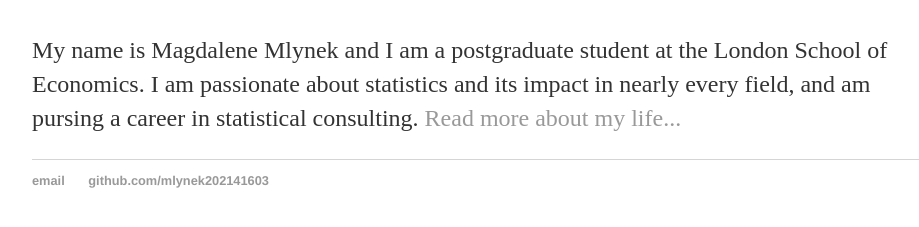
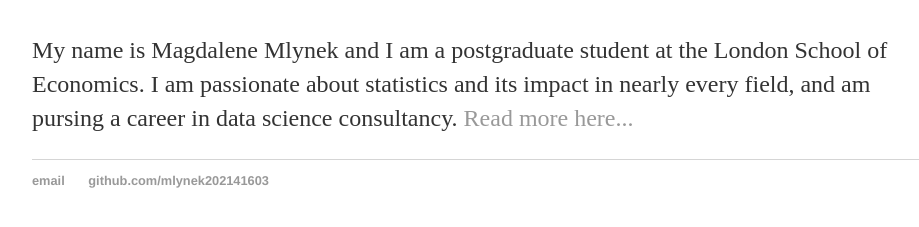
Before and after one commit to mlynek202141603/mlynek202141603.github.io, a Jekyll site: the page built from index.html, in a window 1280 px wide. Shown: the part 163-390 px from the top of the page, without its empty margins (160-1079 px from the left). Built offline with Jekyll 4.4.1, drawn with Linux system fonts in a browser that asks for light colours.

Commit message:
Update index.html

```diff
--- a/index.html
+++ b/index.html
@@ -5,8 +5,8 @@ title: Magdalene Mlynek
 <div class="blurb">
 	<h1>Welcome!</h1>
 	<p>My name is Magdalene Mlynek and I am a postgraduate student at the London School of Economics.
-		I am passionate about statistics and its impact in nearly every field, and am pursing a career in statistical consulting.
-		<a href="/about">Read more about my life...</a></p>
+		I am passionate about statistics and its impact in nearly every field, and am pursing a career in data science consultancy.
+		<a href="/about">Read more here...</a></p>
 
 
 
```
